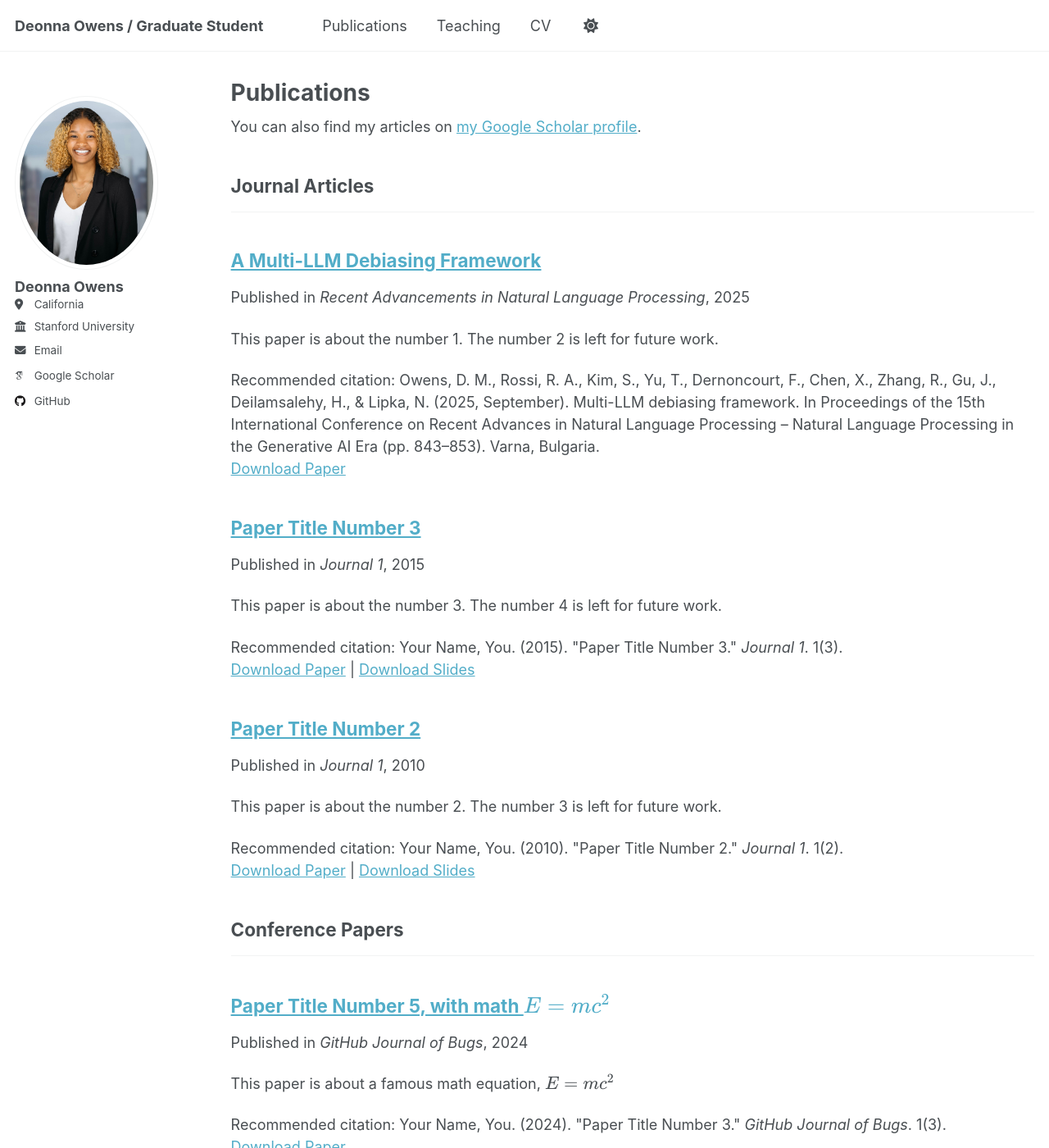
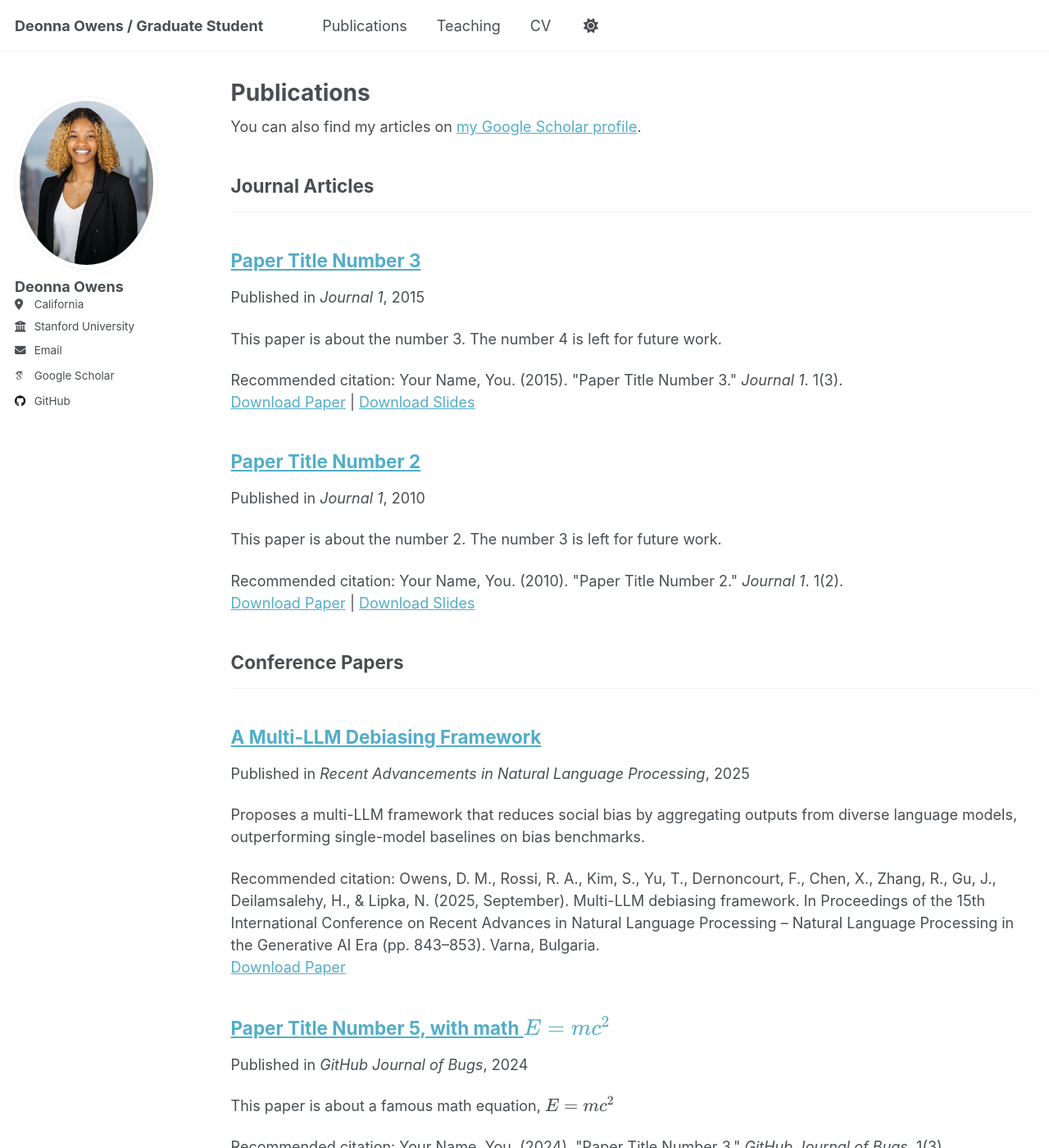
Before and after one commit to deonnao/deonnao.github.io, a Jekyll site: the page built from _pages/publications.html, in a window 1280 px wide and 1400 px high. Shown: the whole window at 82% size. Built offline with Jekyll 4.4.1, drawn with Linux system fonts in a browser that asks for light colours; some web fonts are replaced; a script that is not in the unit is left out.

Commit message:
Revise category and excerpt for publication entry
Updated the paper's category and excerpt to reflect its conference presentation and provide a clearer summary of its content.

```diff
--- a/_publications/2009-10-01-paper-title-number-1.md
+++ b/_publications/2009-10-01-paper-title-number-1.md
@@ -1,9 +1,9 @@
 ---
 title: "A Multi-LLM Debiasing Framework"
 collection: publications
-category: manuscripts
+category: conferences
 permalink: /publication/2025-09-12-paper-title-number-1
-excerpt: 'This paper is about the number 1. The number 2 is left for future work.'
+excerpt: 'Proposes a multi-LLM framework that reduces social bias by aggregating outputs from diverse language models, outperforming single-model baselines on bias benchmarks.'
 date: 2025-09-12
 venue: 'Recent Advancements in Natural Language Processing'
 paperurl: 'https://deonnao.github.io/files/A_multi_llm_debiasing_framework.pdf'
```
